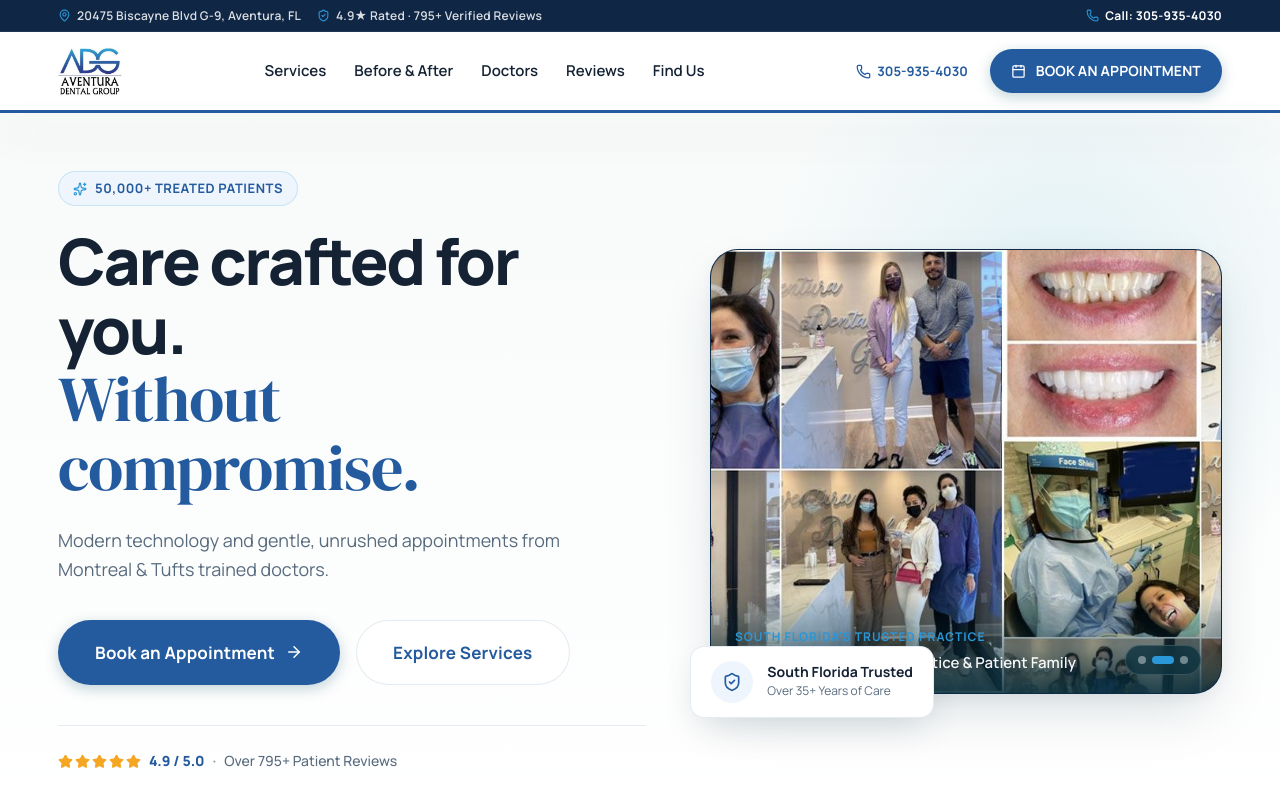
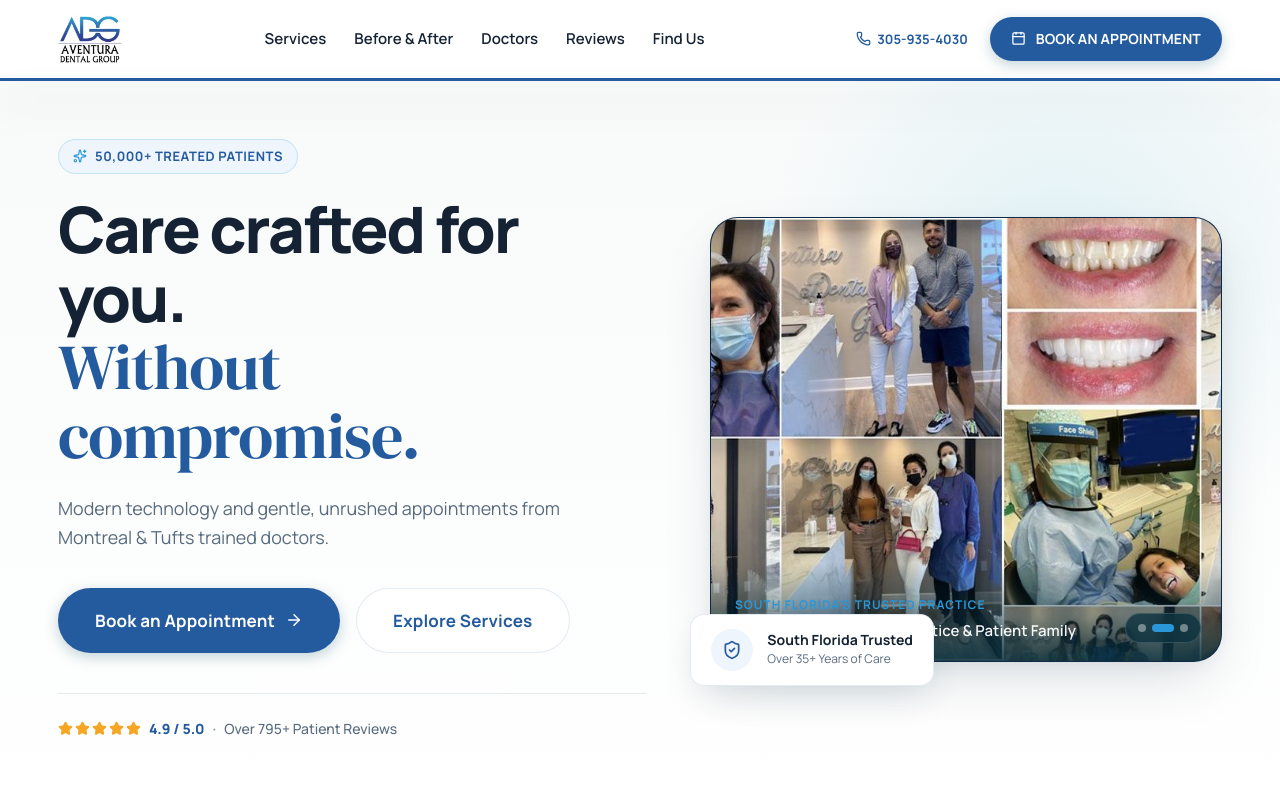
Before and after one commit to uiuxbyahsan/adventuradental, a React (Vite) app: page / in a window 1280 px wide. Shown: the top 800 px of the page. Built offline with nearby package versions, Linux system fonts and the light colour scheme.

Commit message:
Remove top micro-bar for ultra-clean minimalist header

```diff
--- a/src/components/Header.css
+++ b/src/components/Header.css
@@ -1,68 +1,3 @@
-/* Top Micro-Bar */
-.top-bar {
-  background-color: var(--color-navy);
-  color: rgba(255, 255, 255, 0.85);
-  font-size: 0.75rem;
-  font-weight: 600;
-  letter-spacing: 0.02em;
-  padding: 6px 0;
-  border-bottom: 1px solid rgba(255, 255, 255, 0.08);
-  position: relative;
-  z-index: 100;
-}
-
-.top-bar-inner {
-  display: flex;
-  align-items: center;
-  justify-content: space-between;
-}
-
-.top-bar-left, .top-bar-right {
-  display: flex;
-  align-items: center;
-  gap: 16px;
-}
-
-.top-bar-item {
-  display: inline-flex;
-  align-items: center;
-  gap: 6px;
-}
-
-.top-reviews-btn {
-  background: none;
-  border: none;
-  padding: 0;
-  cursor: pointer;
-  color: rgba(255, 255, 255, 0.85);
-  font: inherit;
-  font-size: 0.75rem;
-  font-weight: 600;
-  letter-spacing: 0.02em;
-  transition: color var(--transition-fast);
-}
-
-.top-reviews-btn:hover {
-  color: var(--color-accent);
-}
-
-.top-icon {
-  color: var(--color-accent);
-}
-
-.top-phone-link {
-  display: inline-flex;
-  align-items: center;
-  gap: 6px;
-  color: #FFFFFF;
-  font-weight: 700;
-  transition: color var(--transition-fast);
-}
-
-.top-phone-link:hover {
-  color: var(--color-accent);
-}
-
 /* Site Sticky Header */
 .site-header {
   position: sticky;
--- a/src/components/Header.jsx
+++ b/src/components/Header.jsx
@@ -1,5 +1,5 @@
 import React, { useState, useEffect } from 'react';
-import { Phone, Calendar, Menu, X, ArrowRight, ShieldCheck, MapPin } from 'lucide-react';
+import { Phone, Calendar, Menu, X, ArrowRight } from 'lucide-react';
 import { PRACTICE_INFO } from '../data/practiceData';
 import './Header.css';
 
@@ -61,32 +61,6 @@
 
   return (
     <>
-      {/* Top Micro-Bar for Location & Contact */}
-      <div className="top-bar">
-        <div className="container top-bar-inner">
-          <div className="top-bar-left">
-            <span className="top-bar-item">
-              <MapPin size={13} className="top-icon" />
-              <span>20475 Biscayne Blvd G-9, Aventura, FL</span>
-            </span>
-            <button
-              type="button"
-              className="top-bar-item desktop-only top-reviews-btn"
-              onClick={() => handleNavClick('reviews')}
-            >
-              <ShieldCheck size={13} className="top-icon" />
-              <span>4.9★ Rated · 795+ Verified Reviews</span>
-            </button>
-          </div>
-          <div className="top-bar-right">
-            <a href={`tel:${PRACTICE_INFO.phoneRaw}`} className="top-phone-link">
-              <Phone size={13} className="top-icon" />
-              <span>Call: {PRACTICE_INFO.phone}</span>
-            </a>
-          </div>
-        </div>
-      </div>
-
       {/* Main Sticky Navigation */}
       <header className={`site-header ${scrolled ? 'is-scrolled' : ''}`}>
         <div className="container header-container">
```
